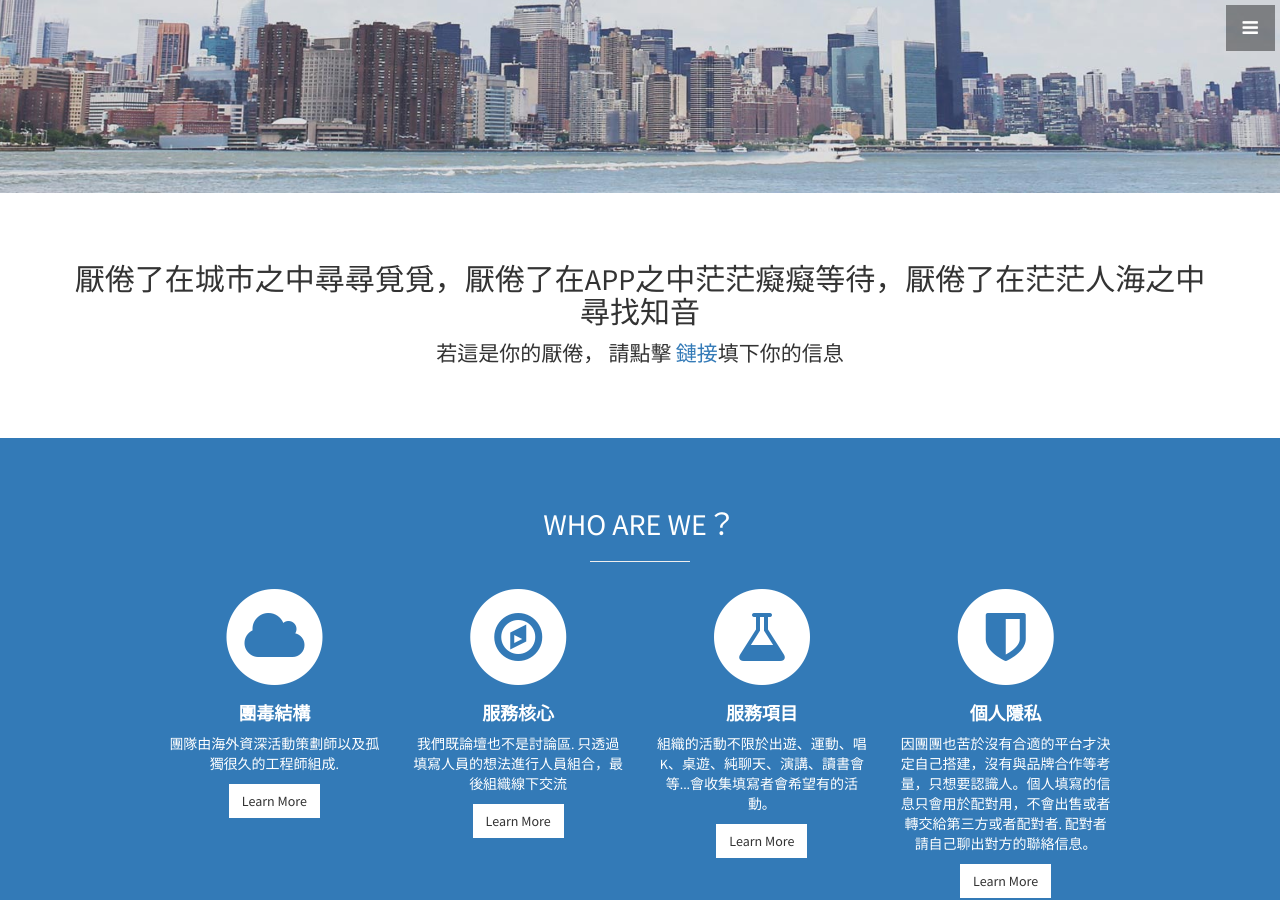
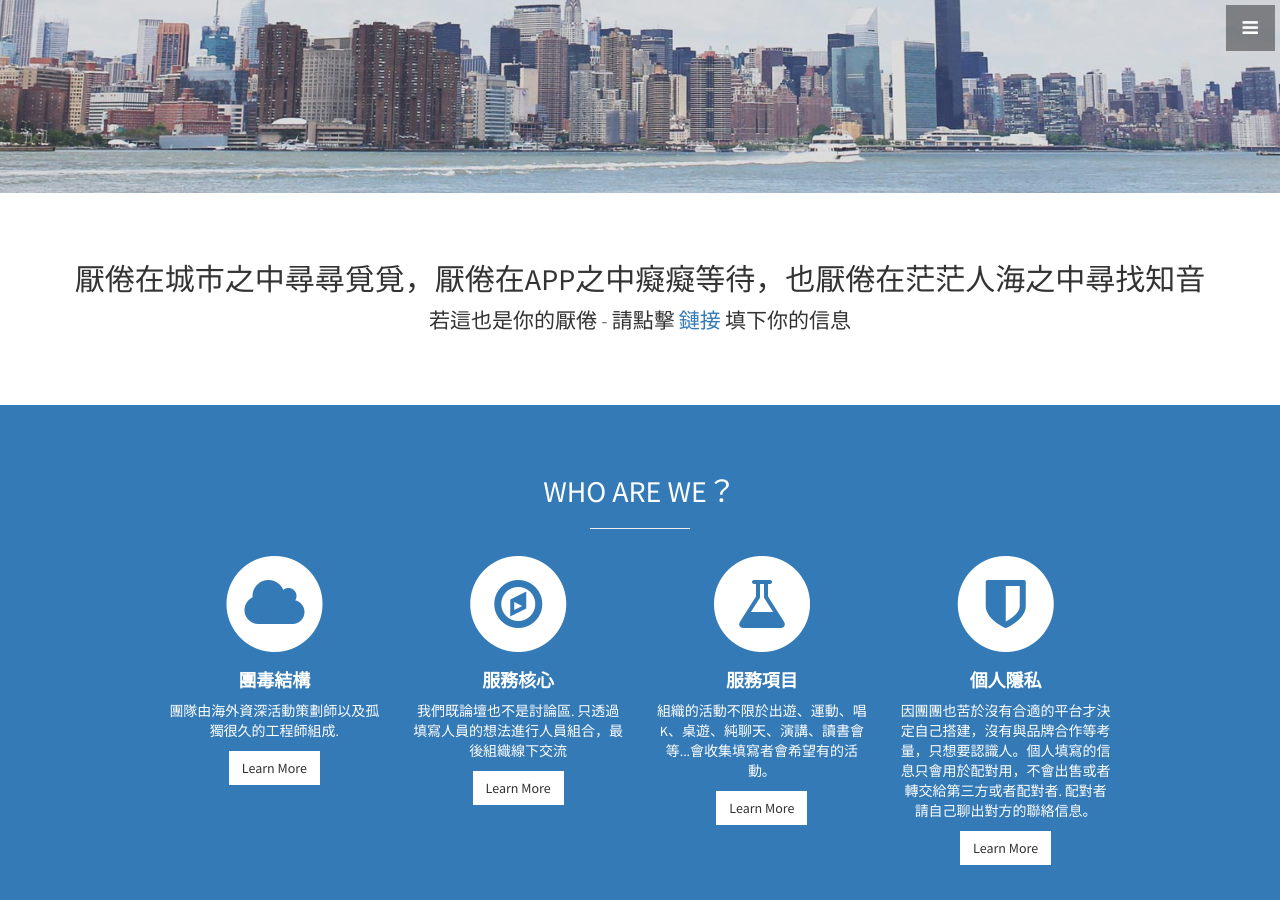
Before and after one commit to GEUchiha/fundating, a Jekyll site: the page built from index.html, in a window 1280 px wide and 900 px high, scrolled down 707 px. Built offline with Jekyll 4.4.1, drawn with Linux system fonts in a browser that asks for light colours.

Commit message:
Add files via upload

```diff
--- a/_includes/about.html
+++ b/_includes/about.html
@@ -2,8 +2,8 @@
   <div class="container">
     <div class="row">
       <div class="col-lg-12 text-center">
-        <h2>厭倦了在城市之中尋尋覓覓，厭倦了在APP之中茫茫癡癡等待，厭倦了在茫茫人海之中尋找知音</h2>
-        <p class="lead">若這是你的厭倦， 請點擊 <a target="_blank" href="http://join.deathtothestockphoto.com/">鏈接</a>填下你的信息</p>
+        <h2>厭倦在城市之中尋尋覓覓，厭倦在APP之中癡癡等待，也厭倦在茫茫人海之中尋找知音</h2>
+        <p class="lead">若這也是你的厭倦 - 請點擊 <a target="_blank" href="http://join.deathtothestockphoto.com/">鏈接</a> 填下你的信息</p>
       </div>
     </div>
     <!-- /.row -->
```
